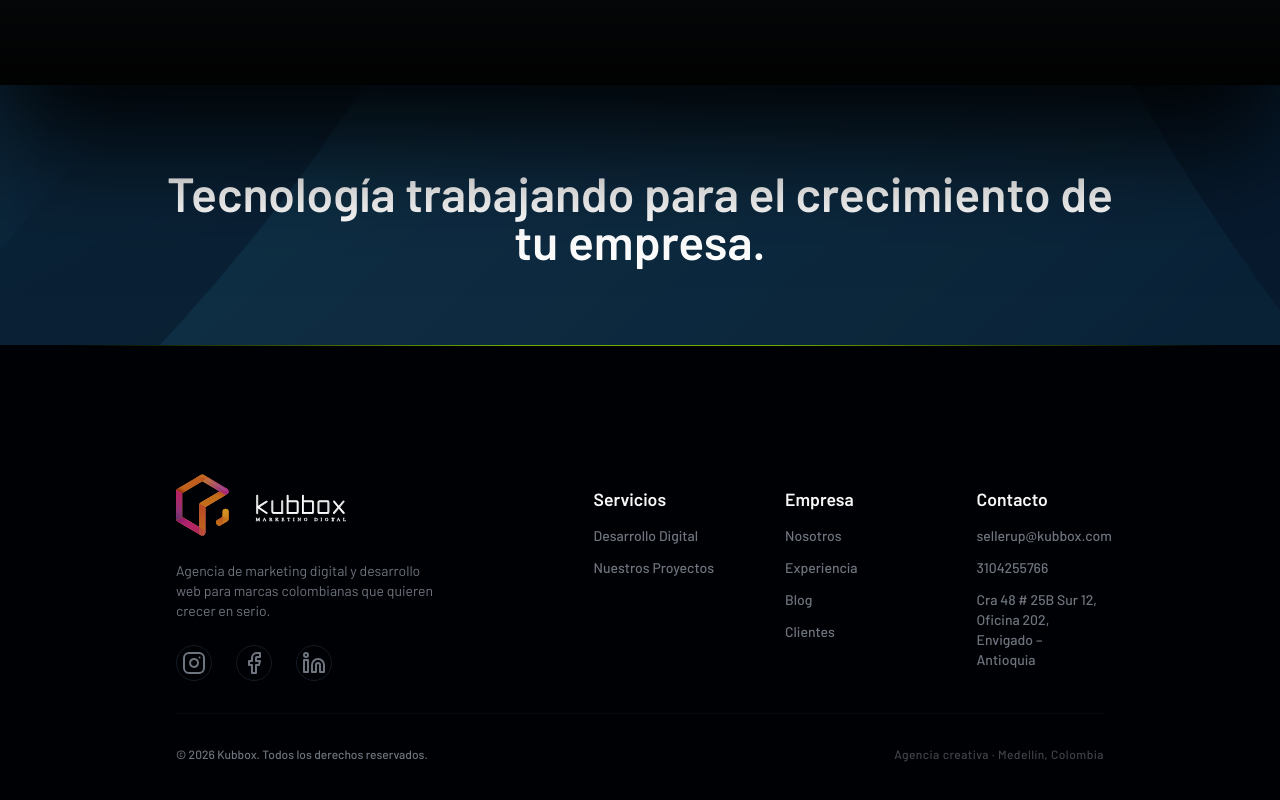
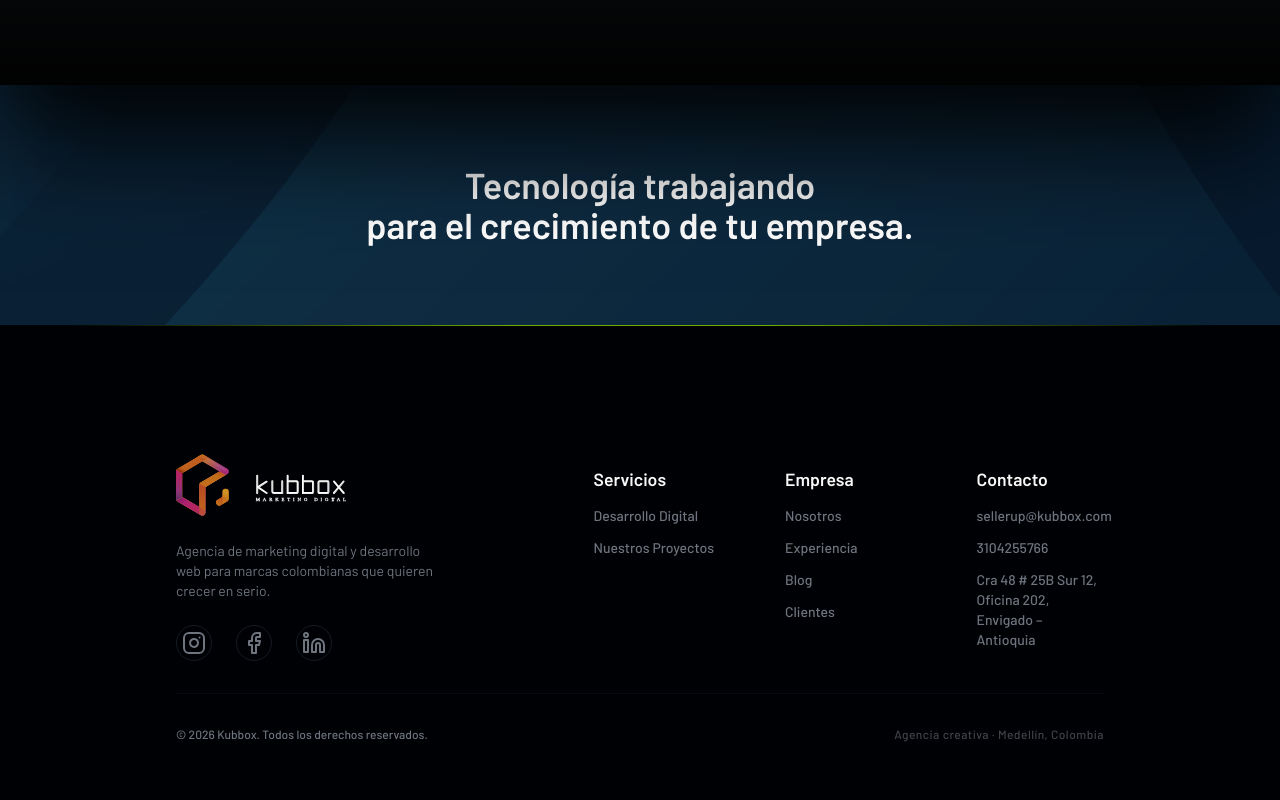
Before and after one commit to kubbox-dev/sitio_kubbox, a React (Vite) app: page /nosotros in a window 1280 px wide. Shown: the part 2991-3791 px from the top of the page. Built offline with nearby package versions, Linux system fonts and the light colour scheme; a web font is replaced by a local one.

Commit message:
detalle texto (Tecnología trabajando para el crecimiento de tu empresa.)

```diff
--- a/src/components/sections/nosotros/tecnologyworkingSection.jsx
+++ b/src/components/sections/nosotros/tecnologyworkingSection.jsx
@@ -4,8 +4,8 @@ export default function TecnologyWorkingSection() {
   return (
     <section className="py-20">
       <div className="max-w-5xl mx-auto px-4">
-        <h2 className="mt-1 text-white text-3xl md:text-5xl font-bold text-center">
-          Tecnología trabajando para el crecimiento de tu empresa.
+        <h2 className=" text-white text-2xl md:text-4xl font-bold text-center">
+          Tecnología trabajando <br /> para el crecimiento de tu empresa.
         </h2>
       </div>
     </section>
```
